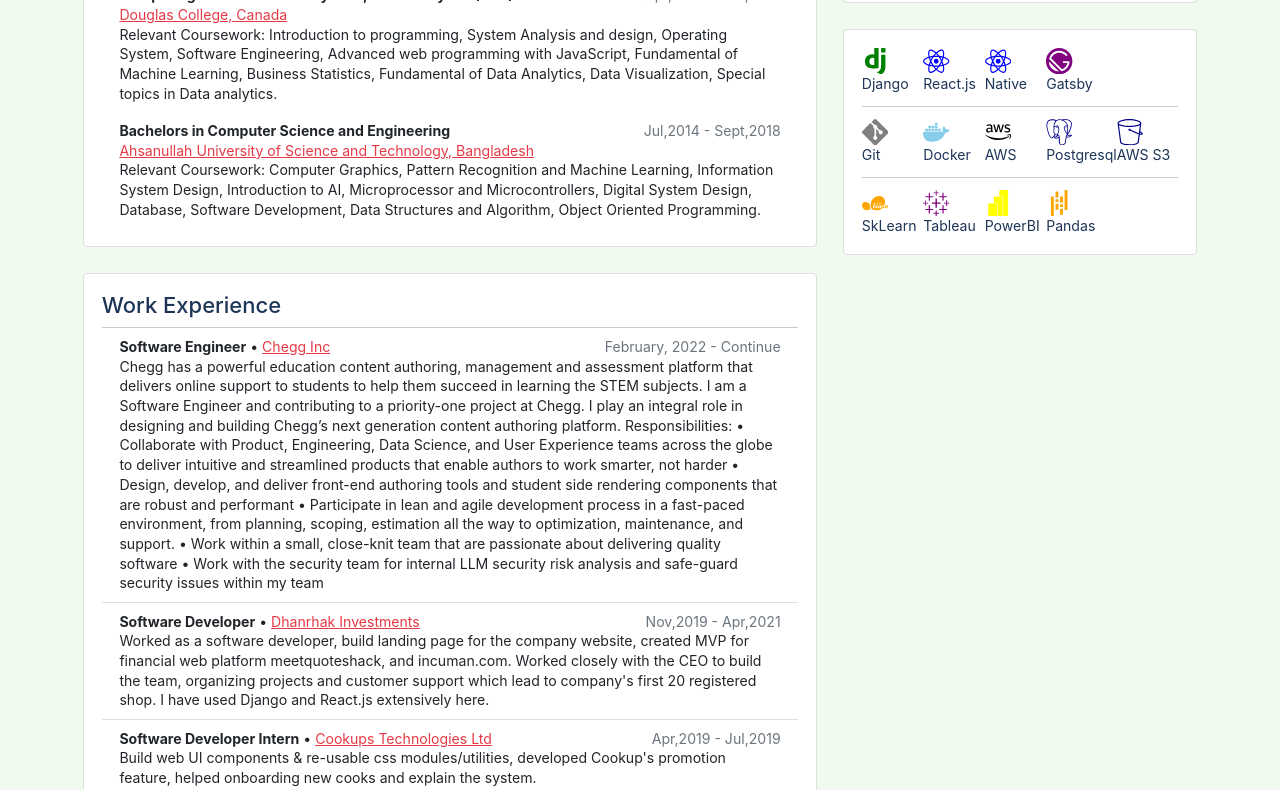
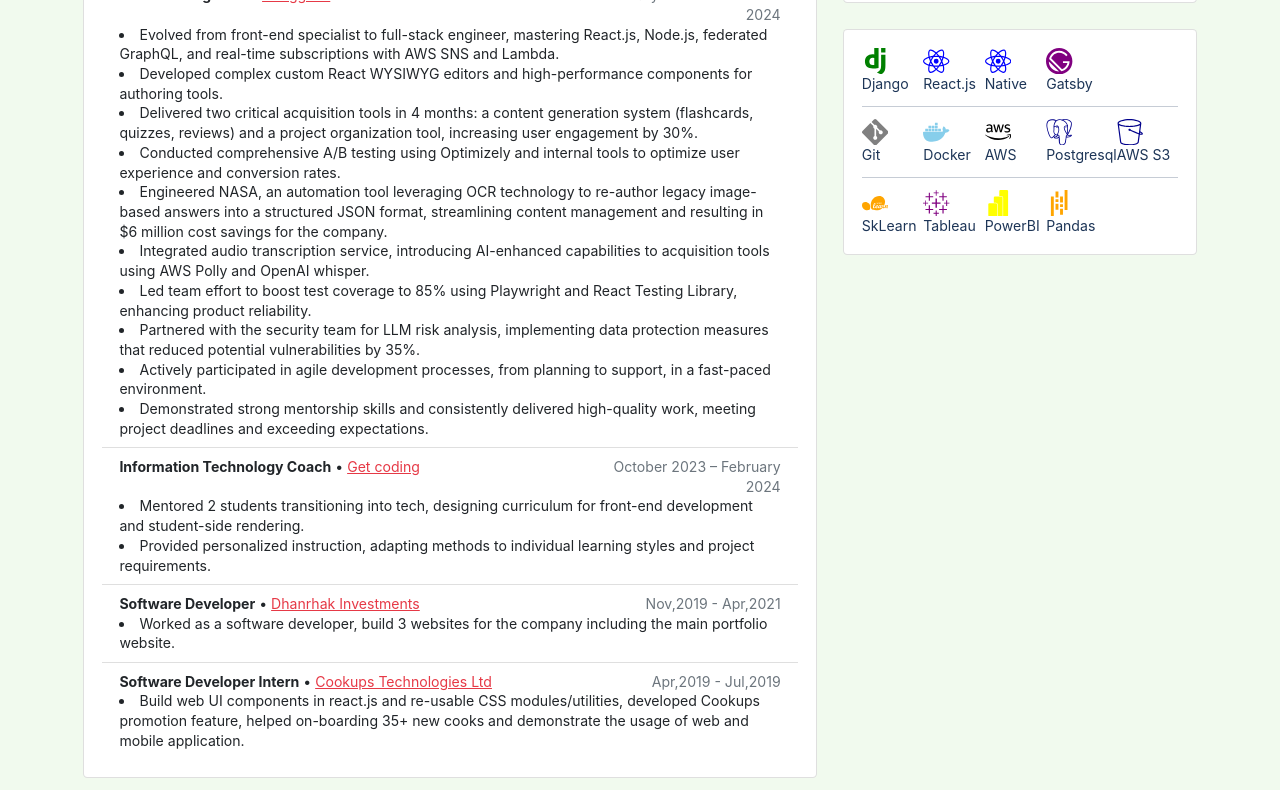
Before and after one commit to prime7/prime7.github.io, a Gatsby site: page /resume in a window 1280 px wide. Shown: the part 167-957 px from the top of the page. Built offline with nearby package versions, Linux system fonts and the light colour scheme; Gatsby itself is replaced by a stand-in of ours; some packages are replaced by stand-ins of ours; a web font is replaced by a local one.

Commit message:
updated content

```diff
--- a/src/components/Pages/Index/Front/index.js
+++ b/src/components/Pages/Index/Front/index.js
@@ -46,8 +46,7 @@
                     <p>
                         Contact me at tarek5701@gmail.com or Schedule One-To-One
                         Session for any{" "}
-                        <a href="https://calendly.com/tarek5701/30min">
-                            {" "}
+                        <a target="_blank" href="https://calendar.app.google/xnwP5SnemsPPE2pb8">
                             discussion
                         </a>
                     </p>
--- a/src/components/Pages/Resume/Projects.js
+++ b/src/components/Pages/Resume/Projects.js
@@ -36,7 +36,9 @@
                                 )}
                             </Col>
                         </Row>
-                        {item.note && <p>{item.note}</p>}
+                        <div>
+                            {formatNote(item.note)}
+                        </div>
                         {item.features && (
                             <ul>
                                 {item.features.map(f => (
@@ -50,3 +52,21 @@
         </Card>
     )
 }
+
+function formatNote(note) {
+    return note
+        .trim()
+        .split('\n')
+        .map(line => line.trim())
+        .filter(line => line !== '')
+        .map((line, index) => {
+            if (line.startsWith('•')) {
+                return (
+                    <li key={index}>
+                        {line.substring(1).trim()}
+                    </li>
+                );
+            }
+            return <p key={index}>{line}</p>;
+        });
+}
--- a/src/components/Pages/Resume/Work.js
+++ b/src/components/Pages/Resume/Work.js
@@ -1,6 +1,8 @@
 import React from "react"
 import { Card, Col, ListGroup, ListGroupItem, Row } from "react-bootstrap"
 import config from "../../../config"
+
+
 
 export default function Work() {
     return (
@@ -8,8 +10,8 @@
             <Card.Title>Work Experience</Card.Title>
             <hr />
             <ListGroup variant="flush">
-                {config.work.map(item => (
-                    <ListGroupItem variant="flush">
+                {config.work.map((item, index) => (
+                    <ListGroupItem variant="flush" key={index}>
                         <Row>
                             <Col>
                                 <strong>{item.title}</strong>
@@ -21,11 +23,14 @@
                             </Col>
                         </Row>
 
-                        <p>{item.note}</p>
+                        <div>
+                            {formatNote(item.note)}
+                        </div>
+
                         {item.features && (
-                            <ul>
-                                {item.features.map(f => (
-                                    <li>{f}</li>
+                            <ul >
+                                {item.features.map((f, i) => (
+                                    <li key={i}>{f}</li>
                                 ))}
                             </ul>
                         )}
@@ -35,3 +40,21 @@
         </Card>
     )
 }
+
+function formatNote(note) {
+    return note
+        .trim()
+        .split('\n')
+        .map(line => line.trim())
+        .filter(line => line !== '')
+        .map((line, index) => {
+            if (line.startsWith('•')) {
+                return (
+                    <li key={index}>
+                        {line.substring(1).trim()}
+                    </li>
+                );
+            }
+            return <p key={index}>{line}</p>;
+        });
+}
--- a/src/config.js
+++ b/src/config.js
@@ -21,6 +21,14 @@
         {
             year: 2024,
             events: [
+                {
+                    headline: "Laid off",
+                    news: "After almost 3 years at Chegg, I was laid off, along with 350 other colleagues.",
+                },
+                {
+                    headline: "Build and sold Chatmonster",
+                    news: "I build a AI custom chatbot saas application and sold in flippa.com",
+                },
                 {
                     headline: "Promoted to Software Engineer I",
                     news: "After a year and half, I have been promoted to intermediate software engineer.",
@@ -112,32 +120,43 @@
     work: [
         {
             title: "Software Engineer",
-            date: "February, 2022 - Continue",
+            date: "February 2022 - November 2024",
             company: "Chegg Inc",
             link: "https://www.chegg.com/",
-            note: `Chegg has a powerful education content authoring, management and assessment platform that delivers online support to students to help them succeed in learning the STEM subjects. I am a Software Engineer and contributing to a priority-one project at Chegg. I play an integral role in designing and building Chegg’s next generation content authoring platform.
-
-            Responsibilities:
-
-            • Collaborate with Product, Engineering, Data Science, and User Experience teams across the globe to deliver intuitive and streamlined products that enable authors to work smarter, not harder
-            • Design, develop, and deliver front-end authoring tools and student side rendering components that are robust and performant
-            • Participate in lean and agile development process in a fast-paced environment, from planning, scoping, estimation all the way to optimization, maintenance, and support.
-            • Work within a small, close-knit team that are passionate about delivering quality software
-            • Work with the security team for internal LLM security risk analysis and safe-guard security issues within my team`,
+            note: `
+            • Evolved from front-end specialist to full-stack engineer, mastering React.js, Node.js, federated GraphQL, and real-time subscriptions with AWS SNS and Lambda.
+            • Developed complex custom React WYSIWYG editors and high-performance components for authoring tools.
+            • Delivered two critical acquisition tools in 4 months: a content generation system (flashcards, quizzes, reviews) and a project organization tool, increasing user engagement by 30%.
+            • Conducted comprehensive A/B testing using Optimizely and internal tools to optimize user experience and conversion rates.
+            • Engineered NASA, an automation tool leveraging OCR technology to re-author legacy image-based answers into a structured JSON format, streamlining content management and resulting in $6 million cost savings for the company.
+            • Integrated audio transcription service, introducing AI-enhanced capabilities to acquisition tools using AWS Polly and OpenAI whisper.
+            • Led team effort to boost test coverage to 85% using Playwright and React Testing Library, enhancing product reliability.
+            • Partnered with the security team for LLM risk analysis, implementing data protection measures that reduced potential vulnerabilities by 35%.
+            • Actively participated in agile development processes, from planning to support, in a fast-paced environment.
+            • Demonstrated strong mentorship skills and consistently delivered high-quality work, meeting project deadlines and exceeding expectations.`,
+        },
+        {
+            title: "Information Technology Coach",
+            date: "October 2023 – February 2024",
+            company: "Get coding",
+            link: "https://get-building.ca/",
+            note: `
+            • Mentored 2 students transitioning into tech, designing curriculum for front-end development and student-side rendering.
+            • Provided personalized instruction, adapting methods to individual learning styles and project requirements.`,
         },
         {
             title: "Software Developer",
             date: "Nov,2019 - Apr,2021",
             company: "Dhanrhak Investments",
             link: "https://www.dhanrhakinvestments.com/",
-            note: "Worked as a software developer, build landing page for the company website, created MVP for financial web platform meetquoteshack, and incuman.com. Worked closely with the CEO to build the team, organizing projects and customer support which lead to company's first 20 registered shop. I have used Django and React.js extensively here.",
+            note: "• Worked as a software developer, build 3 websites for the company including the main portfolio website.",
         },
         {
             title: "Software Developer Intern",
             date: "Apr,2019 - Jul,2019",
             company: "Cookups Technologies Ltd",
             link: "https://cookups.com.bd/",
-            note: "Build web UI components & re-usable css modules/utilities, developed Cookup's promotion feature, helped onboarding new cooks and explain the system.",
+            note: `• Build web UI components in react.js and re-usable CSS modules/utilities, developed Cookups promotion feature, helped on-boarding 35+ new cooks and demonstrate the usage of web and mobile application.`,
         },
     ],
 
@@ -145,7 +164,10 @@
         {
             title: "Chat Monster",
             demo: "https://chatmonster.co",
-            note: "An AI powered chatbot application that generates a script that user can put in their site to create a custom chatbot with their business information.",
+            note: `
+            • Developed a SAAS platform that generates an embeddable script for websites, enabling an AI-powered chatbot to answer customer queries and drive revenue with lead generation.
+            • Implemented advanced analytics dashboard using shadcn and recharts for admin panel.
+            • Tools Used: Next.js, next-auth, stripe, upstash, OpenAI, RAG, vector embeddings`,
         },
         {
             title: "Gatsby Portfolio Site(This Site)",
--- a/src/pages/resume.js
+++ b/src/pages/resume.js
@@ -13,8 +13,8 @@
             <Container style={{ fontSize: ".8rem" }}>
                 <Row>
                     <Col md={8} sm={12}>
+                        <Work />
                         <Education />
-                        <Work />
                         <Projects />
                     </Col>
                     <Col md={4} sm={12}>
```
